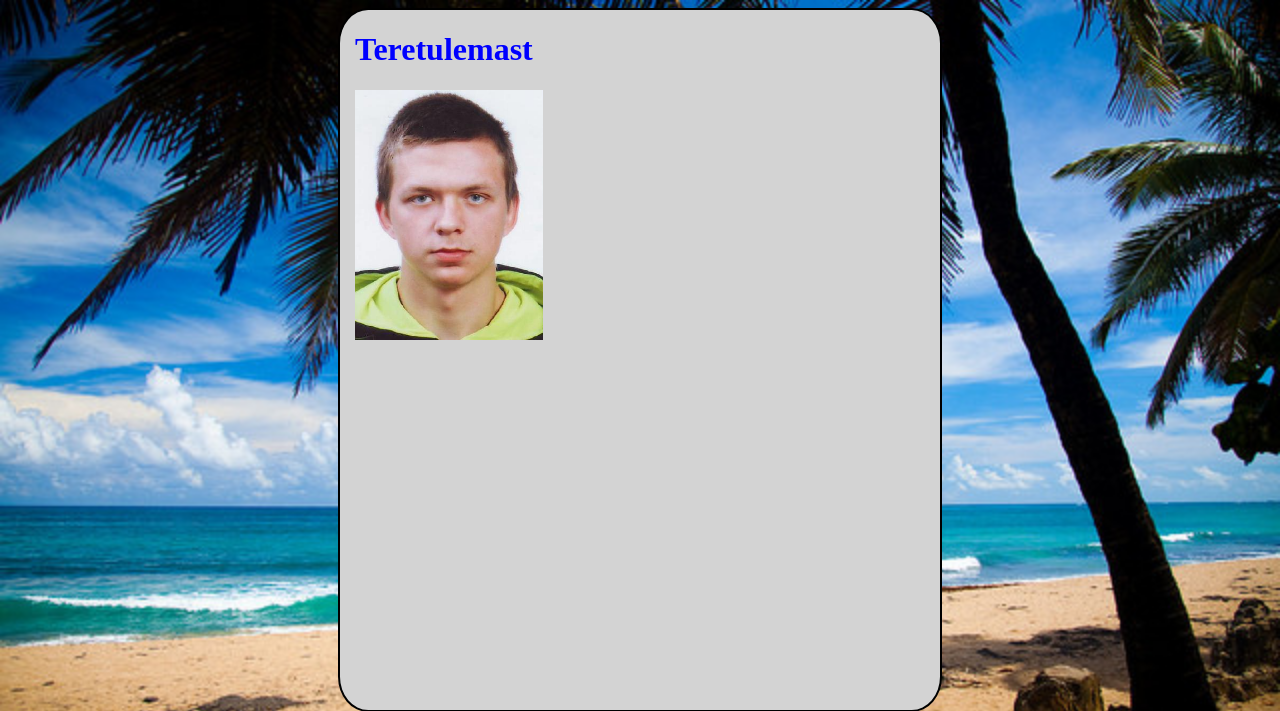
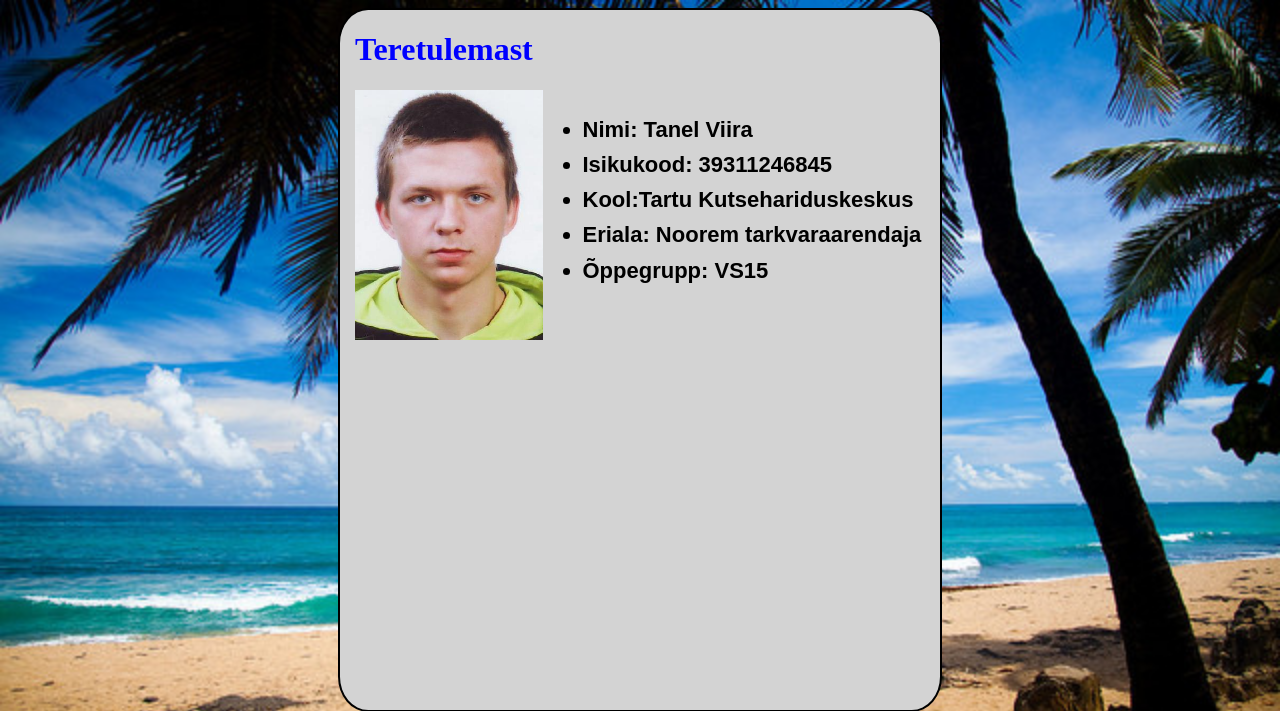
Before and after one commit to vtanel/ProjectT, a PHP site: page / in a window 1280 px wide. Shown: the top 711 px of the page. Run offline with PHP 8.4, Linux system fonts and the light colour scheme.

Commit message:
Isiklikke andmeid pildi kõrvale bold-is musta värvi [Delivers #103065930]

```diff
--- a/index.html
+++ b/index.html
@@ -9,6 +9,13 @@
     <div id="kast">
         <h1>Teretulemast</h1>
         <img src="39311246845.jpg" id="pilt" />
+        <ul id="andmed">
+            <li>Nimi: Tanel Viira</li>
+            <li>Isikukood: 39311246845</li>
+            <li>Kool:Tartu Kutsehariduskeskus</li>
+            <li>Eriala: Noorem tarkvaraarendaja</li>
+            <li>Õppegrupp: VS15</li>
+        </ul>
     </div>
 </body>
 </html>
--- a/stylesheet.css
+++ b/stylesheet.css
@@ -9,8 +9,8 @@ body {
     height: 700px;
     margin: auto;
     border: 2px solid black;
-    border-radius:5%;
-    background-color:lightgrey;
+    border-radius: 5%;
+    background-color: lightgrey;
 }
 
 h1 {
@@ -20,9 +20,18 @@ h1 {
 
 #pilt {
     display: block;
-    max-width:250px;
-    max-height:250px;
+    max-width: 250px;
+    max-height: 250px;
     width: auto;
     height: auto;
     margin-left: 15px;
+    float: left;
 }
+
+#andmed {
+    float: left;
+    font-weight: bold;
+    font-size: 22px;
+    font-family: sans-serif;
+    line-height: 160%;
+}
```
